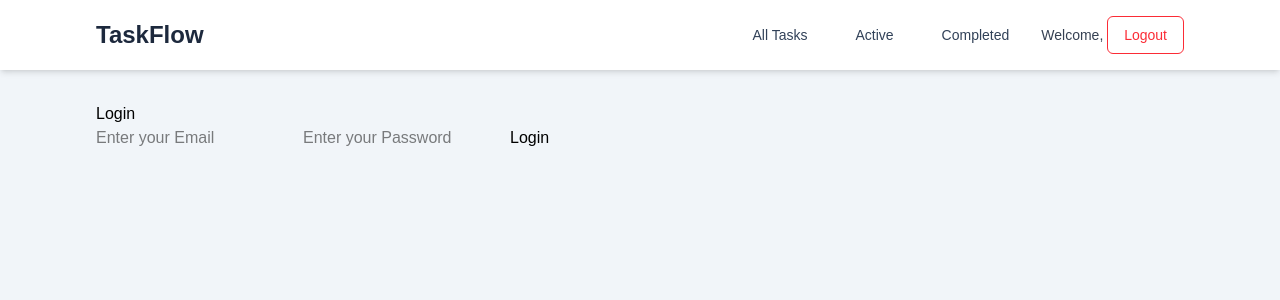
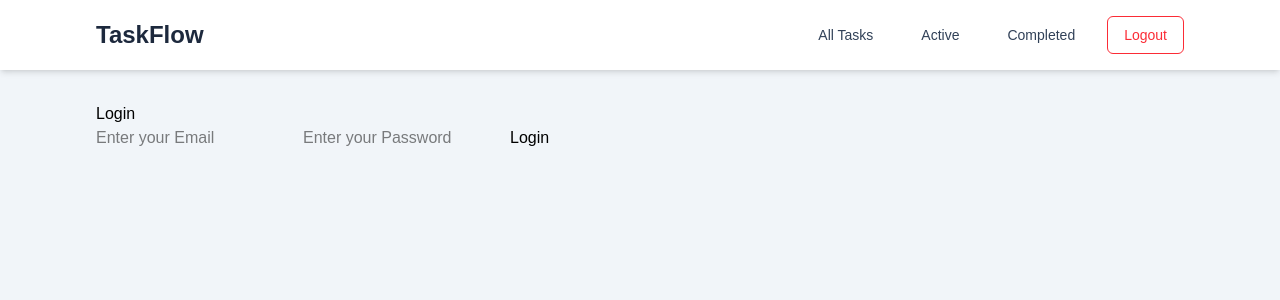
Before and after one commit to comfortmbah/task-manager, a React (Vite) app in the folder client/: page /login in a window 1280 px wide. Shown: the top 300 px of the page. Built offline with nearby package versions, Linux system fonts and the light colour scheme.

Commit message:
Hide welcome message when logged out

```diff
--- a/client/src/components/Navbar.jsx
+++ b/client/src/components/Navbar.jsx
@@ -69,7 +69,9 @@ const Navbar = () => {
                 </li>
 
                 <li>
-                  <span className="text-sm font-medium text-gray-700">Welcome, {user?.name}</span> {' '}
+                  {user && (
+                    <span className="text-sm font-medium text-gray-700">Welcome, {user?.name}</span>
+                  )} {' '}
                   <button
                   onClick={handleLogout}
                   className="rounded-md border border-red-500 px-4 py-2 text-sm font-medium text-red-500 transition
```
